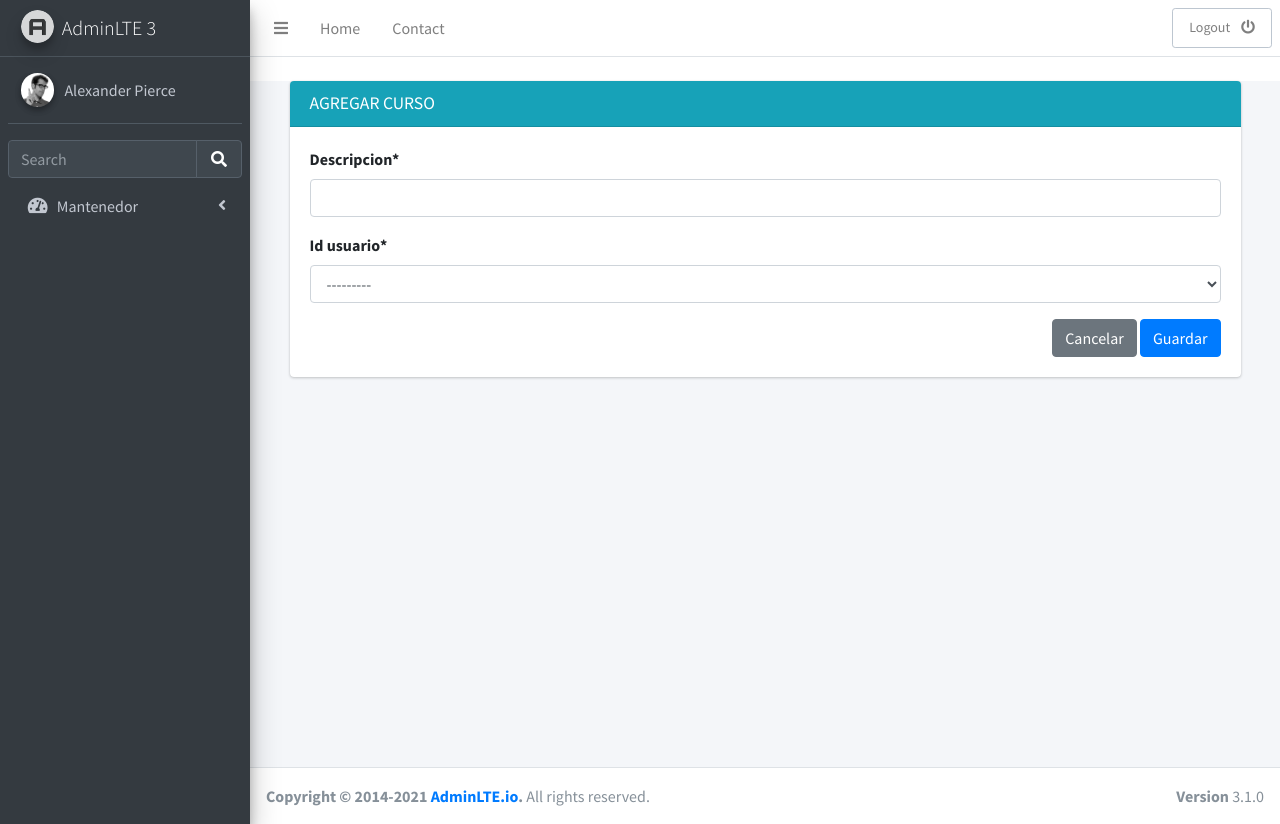
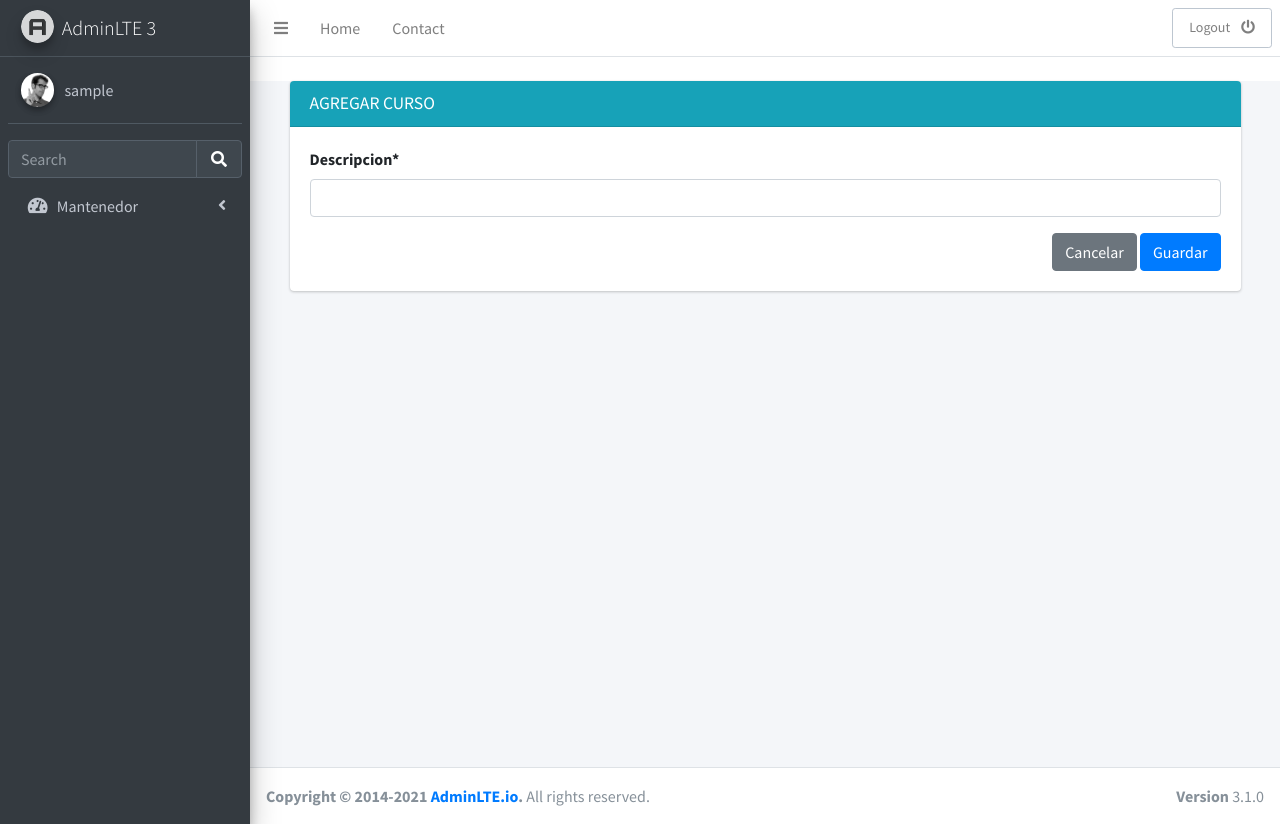
Before and after one commit to alechuertasfranco/Horarios, a Django app: page /agregarcurso/ in a window 1280 px wide. Run offline with Django 3.2, Linux system fonts and the light colour scheme; the visitor is signed in with stand-in values (Sample User, id 1); data that the repository does not hold is empty; some libraries are stand-ins or nearby versions.

Commit message:
Solucionado el inconveniente de usuarios

```diff
--- a/Horarios/template/plantilla.html
+++ b/Horarios/template/plantilla.html
@@ -59,7 +59,7 @@
           <img src="{% static 'adminlte/dist/img/user2-160x160.jpg' %}" class="img-circle elevation-2" alt="User Image">
         </div>
         <div class="info">
-          <a href="#" class="d-block">Alexander Pierce</a>
+          <a href="#" class="d-block">{{ username }}</a>
         </div>
       </div>
 
@@ -92,7 +92,7 @@
               <li class="nav-item">
                 <a href="{% url 'listarcurso' %}" class="nav-link">
                   <i class="far fa-circle nav-icon"></i>
-                  <p>Ventas</p>
+                  <p>Cursos</p>
                 </a>
               </li>
             </ul>
--- a/elegirHorarios/admin.py
+++ b/elegirHorarios/admin.py
@@ -1,7 +1,7 @@
-from elegirHorarios.models import Curso, Dia, Horario, Opcion, OpcionDia, OpcionHorario, Profesor, Usuario
+from elegirHorarios.models import Curso, Dia, Horario, Opcion, OpcionDia, OpcionHorario, Profesor, Perfil
 from django.contrib import admin
 
-class UsuarioAdmin(admin.ModelAdmin):
+class PerfilAdmin(admin.ModelAdmin):
     list_display = ('id_usuario', 'nombres', 'apellidos', 'telefono')
 class ProfesorAdmin(admin.ModelAdmin):
     list_display = ('id_profesor', 'nombres', 'apellidos')
@@ -19,7 +19,7 @@ class OpcionHorarioAdmin(admin.ModelAdmin):
     list_display = ('id_opcion', 'id_horario')
 
 # Register your models here.
-admin.site.register(Usuario, UsuarioAdmin)
+admin.site.register(Perfil, PerfilAdmin)
 admin.site.register(Profesor, ProfesorAdmin)
 admin.site.register(Dia, DiaAdmin)
 admin.site.register(Curso, CursoAdmin)
--- a/elegirHorarios/models.py
+++ b/elegirHorarios/models.py
@@ -2,17 +2,19 @@ from django.contrib import admin
 from django.db import models
 from django.db.models import Model
 from django import forms
+from django.conf import settings
+from django.db import models
 
 # Create your models here.
-class Usuario(Model):
-  id_usuario=models.AutoField(primary_key=True, auto_created = True, serialize = False, verbose_name="id_usuario")
+class Perfil(Model):
   nombres=models.CharField(max_length=40)
   apellidos=models.CharField(max_length=40)
-  telefono=models.CharField(max_length=9, null=True)
   email=models.EmailField()
   username=models.CharField(max_length=20)
   password = models.CharField(max_length=50)
+  telefono=models.CharField(max_length=9, null=True)
   estado=models.BooleanField(default=True)
+  id_usuario = models.ForeignKey(settings.AUTH_USER_MODEL, on_delete=models.CASCADE, default=1)
   def __str__(self): return self.apellidos
 
 class Profesor(Model):
@@ -33,31 +35,31 @@ class Curso(Model):
   id_curso=models.AutoField(primary_key=True, auto_created = True, serialize = False, verbose_name="id_curso")
   descripcion=models.CharField(max_length=100)
   estado=models.BooleanField(default=True)
-  id_usuario = models.ForeignKey(Usuario, on_delete=models.CASCADE)
+  id_usuario = models.ForeignKey(settings.AUTH_USER_MODEL, on_delete=models.CASCADE, default=1)
   def __str__(self): return self.descripcion
 
 class Horario(Model):
   id_horario=models.AutoField(primary_key=True, auto_created = True, serialize = False, verbose_name="id_horario")
   estado=models.BooleanField(default=True)
-  id_usuario = models.ForeignKey(Usuario, on_delete=models.CASCADE)
+  id_usuario = models.ForeignKey(settings.AUTH_USER_MODEL, on_delete=models.CASCADE, default=1)
   def __str__(self): return str(self.id_horario)
 
 class Opcion(Model):
   id_opcion=models.AutoField(primary_key=True, auto_created = True, serialize = False, verbose_name="id_opcion")
   descripcion=models.CharField(max_length=1)
   estado=models.BooleanField(default=True)
-  id_curso = models.ForeignKey(Curso, on_delete=models.CASCADE)
-  id_profesor = models.ForeignKey(Profesor, on_delete=models.CASCADE)
+  id_curso = models.ForeignKey(Curso, on_delete=models.CASCADE, default=1)
+  id_profesor = models.ForeignKey(Profesor, on_delete=models.CASCADE, default=1)
   def __str__(self): return self.descripcion
 
 class OpcionDia(Model):
   unique_together = (('id_opcion', 'id_dia'),)
-  id_opcion=models.OneToOneField(Opcion, on_delete=models.CASCADE)
-  id_dia=models.OneToOneField(Dia, on_delete=models.CASCADE)
+  id_opcion=models.OneToOneField(Opcion, on_delete=models.CASCADE, default=1)
+  id_dia=models.OneToOneField(Dia, on_delete=models.CASCADE, default=1)
   hora_inicio=models.TimeField()
   hora_fin=models.TimeField()
 
 class OpcionHorario(Model):
   unique_together = (('id_opcion', 'id_horario'),)
-  id_opcion=models.OneToOneField(Opcion, on_delete=models.CASCADE)
-  id_horario=models.OneToOneField(Horario, on_delete=models.CASCADE)
+  id_opcion=models.OneToOneField(Opcion, on_delete=models.CASCADE, default=1)
+  id_horario=models.OneToOneField(Horario, on_delete=models.CASCADE, default=1)
--- a/elegirHorarios/template/curso/listar.html
+++ b/elegirHorarios/template/curso/listar.html
@@ -8,12 +8,12 @@
     <div class="container-fluid">
       <div class="row mb-2">
         <div class="col-sm-6">
-          <h1>Categorías</h1>
+          <h1>Cursos</h1>
         </div>
         <div class="col-sm-6">
           <ol class="breadcrumb float-sm-right">
             <li class="breadcrumb-item"><a href={% url 'home' %}>Home</a></li>
-            <li class="breadcrumb-item active">Categorías</li>
+            <li class="breadcrumb-item active">Cursos</li>
           </ol>
         </div>
       </div>
@@ -26,7 +26,7 @@
       <div class="card card-outline card-info mt-3">
         <div class="card-header row">
           <div class="col">
-            <h1 class="card-title"> LISTADO DE CATEGORÍAS</h1>
+            <h1 class="card-title"> LISTADO DE CURSOS</h1>
           </div>
           <div class="col text-right">
             <a href="{% url 'agregarcurso' %}" class="btn btn-sm btn-primary btn-add"><i class="fas fa-plus"></i> NUEVO</a>
--- a/elegirHorarios/urls.py
+++ b/elegirHorarios/urls.py
@@ -3,6 +3,7 @@ from elegirHorarios.views import agregarcurso, editarcurso, eliminarcurso, lista
 from django.contrib.auth import views
 
 urlpatterns = [
+  # Mantenedor Curso
   path('listarcurso/', listarcurso ,name="listarcurso"),
   path('agregarcurso/', agregarcurso, name="agregarcurso"),
   path('editarcurso/<int:id>/', editarcurso, name="editarcurso"),
--- a/elegirHorarios/views.py
+++ b/elegirHorarios/views.py
@@ -1,33 +1,45 @@
+from django import forms
 from elegirHorarios.forms import CursoForm
 from django.contrib.auth.decorators import login_required
 from django.shortcuts import redirect, render
 from elegirHorarios.models import Curso
 from django.db.models import Q
+import logging
+# Get an instance of a logger
+logger = logging.getLogger(__name__)
 
 # Create your views here.
-
-
 @login_required(login_url="/login/")
 def listarcurso(request):
+    usuario = request.user
     queryset = request.GET.get("buscar")
-    curso = Curso.objects.filter(estado=True)
+    curso = Curso.objects.filter(estado=True, id_usuario = usuario.id)
     if queryset:
         curso = Curso.objects.filter(
-            Q(descripcion__icontains=queryset), estado=True).distinct()
-    context = {'curso': curso}
+            Q(descripcion__icontains=queryset), estado=True, id_usuario = usuario.id).distinct()
+
+    context = {'curso': curso, "username": usuario.username}
     return render(request, "curso/listar.html", context)
 
 
 @login_required(login_url="/login/")
 def agregarcurso(request):
     if request.method == "POST":
+
+        logger.error(request.POST)
+        post = request.POST.copy()
+        post['id_usuario'] = request.user.id
+        request.POST = post
+        logger.error(request.POST)
+
         form = CursoForm(request.POST)
         if form.is_valid():
             form.save()
             return redirect("listarcurso")
     else:
         form = CursoForm()
-    context = {'form': form}
+        form.fields['id_usuario'].widget = forms.HiddenInput()
+    context = {'form': form, "username": request.user.username}
     return render(request, "curso/agregar.html", context)
 
 
@@ -41,7 +53,7 @@ def editarcurso(request, id):
             return redirect("listarcurso")
     else:
         form = CursoForm(instance=curso)
-    context = {"form": form}
+    context = {"form": form, "username": request.user.username}
     return render(request, "curso/editar.html", context)
 
 
--- a/login/views.py
+++ b/login/views.py
@@ -29,7 +29,7 @@ def acceder(request):
 
 @login_required(login_url="/login/")
 def home(request):
-  context={}
+  context={"username": request.user.username}
   return render(request, "home.html", context)
 
 @login_required(login_url="/login/")
```
Also changed, not shown: elegirHorarios/migrations/0008_auto_20210730_0016.py (added).
